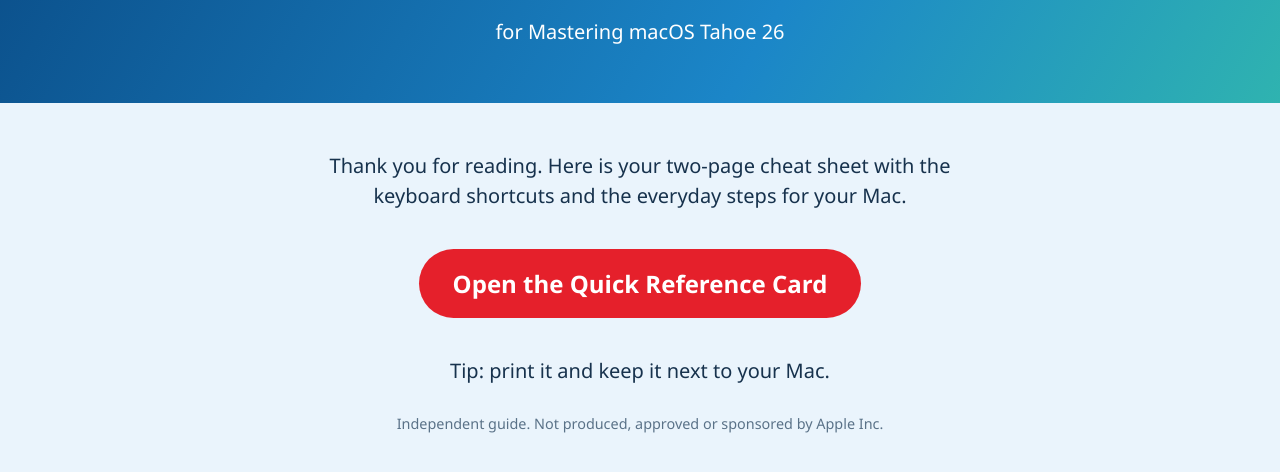
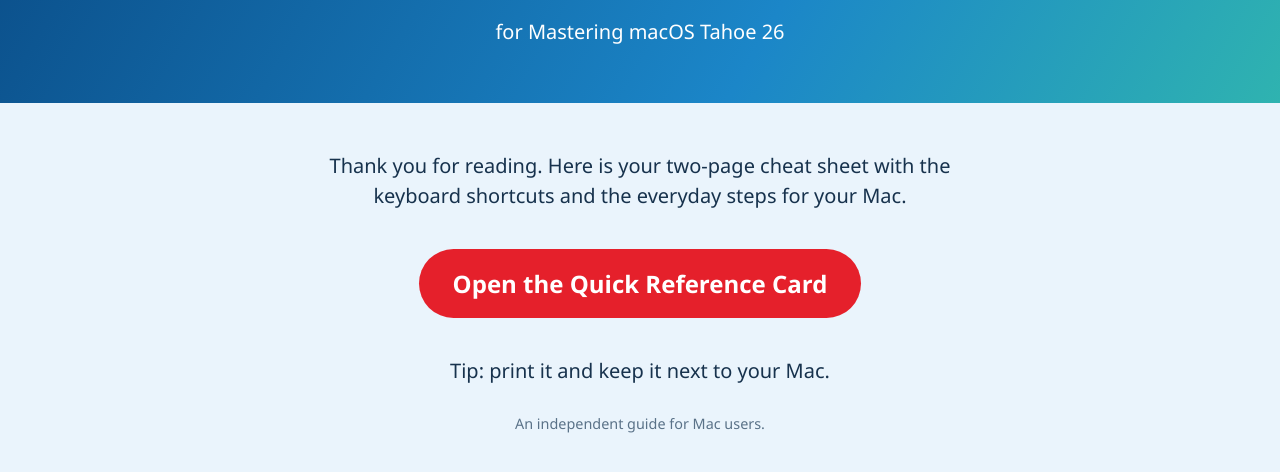
Before and after one commit to davidmerrittbooks/macos-tahoe-bonus, a plain HTML site: page index.html in a window 1280 px wide. Shown: the part 82-554 px from the top of the page. Drawn offline with Linux system fonts and the light colour scheme.

Commit message:
Add files via upload

```diff
--- a/index.html
+++ b/index.html
@@ -15,5 +15,5 @@ small{display:block;color:#5a7288;margin-top:28px;font-size:.9rem}
 <p>Thank you for reading. Here is your two-page cheat sheet with the keyboard shortcuts and the everyday steps for your Mac.</p>
 <a class="btn" href="macOS-Tahoe-26-Quick-Reference.pdf">Open the Quick Reference Card</a>
 <p>Tip: print it and keep it next to your Mac.</p>
-<small>Independent guide. Not produced, approved or sponsored by Apple Inc.</small>
+<small>An independent guide for Mac users.</small>
 </main></body></html>
```
Also changed, not shown: 1 other file.
